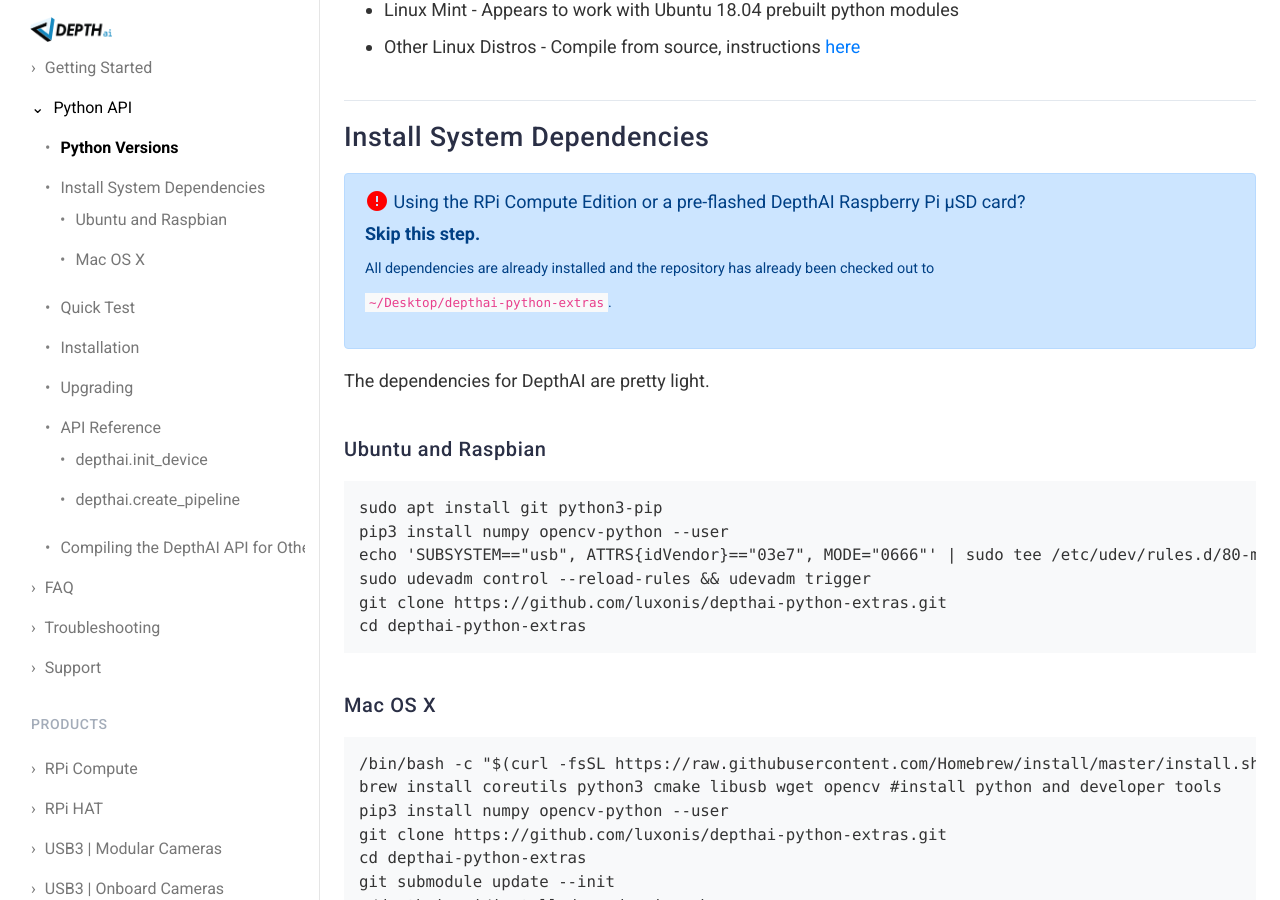
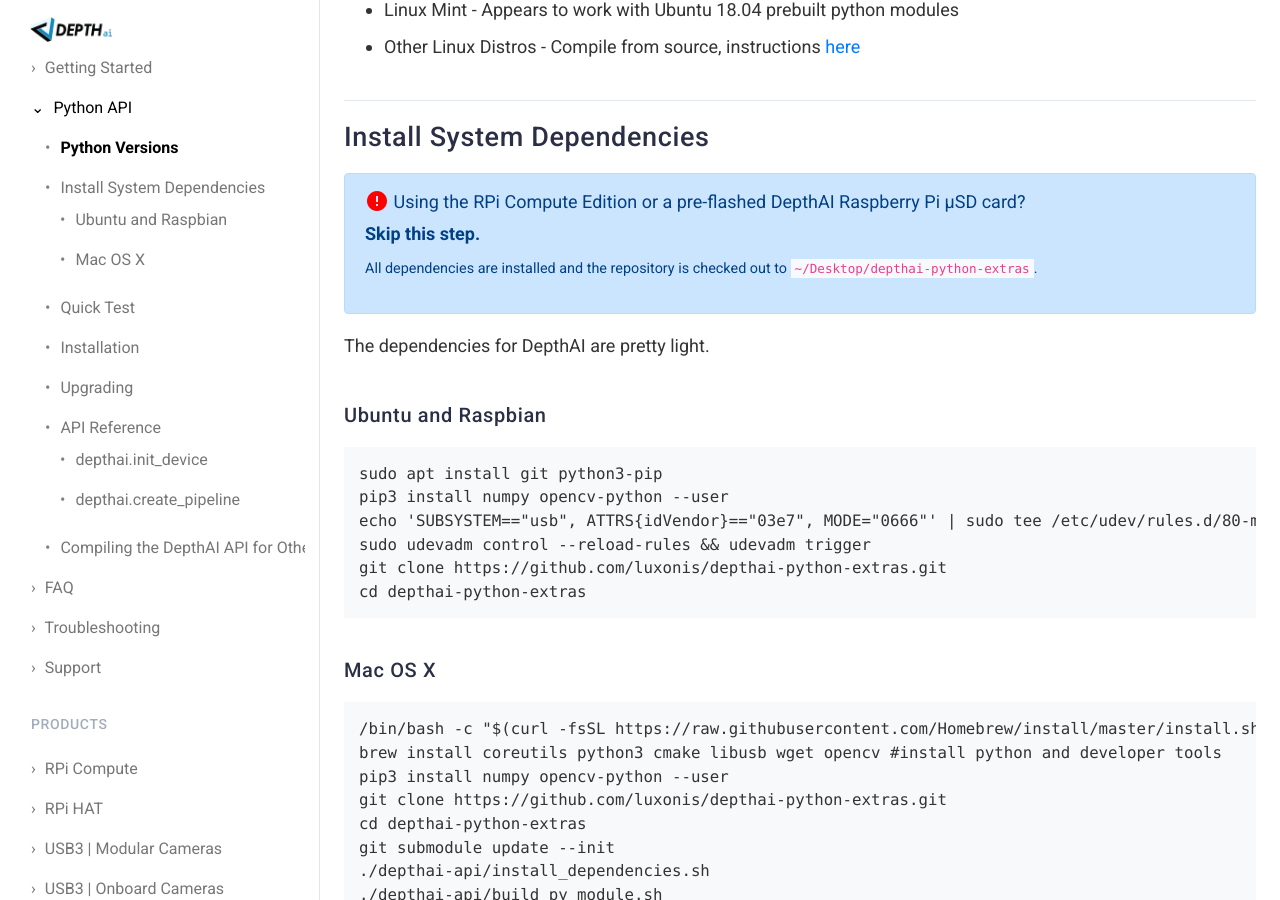
Before and after one commit to luxonis/depthai-docs-website, a Jekyll site: the page built from api.md, in a window 1280 px wide and 900 px high, scrolled down 555 px. Built offline with Jekyll 4.4.1, drawn with Linux system fonts in a browser that asks for light colours; nearby versions of some CDN libraries.

Commit message:
Update api.md

```diff
--- a/api.md
+++ b/api.md
@@ -30,7 +30,7 @@
 error
 </i>
   Using the RPi Compute Edition or a pre-flashed DepthAI Raspberry Pi µSD card? <strong>Skip this step.</strong><br/>
-  <span class="small">All dependencies are already installed and the repository has already been checked out to `~/Desktop/depthai-python-extras`.</span>
+  <span class="small">All dependencies are installed and the repository is checked out to `~/Desktop/depthai-python-extras`.</span>
 </div>
 
 The dependencies for DepthAI are pretty light.
```
